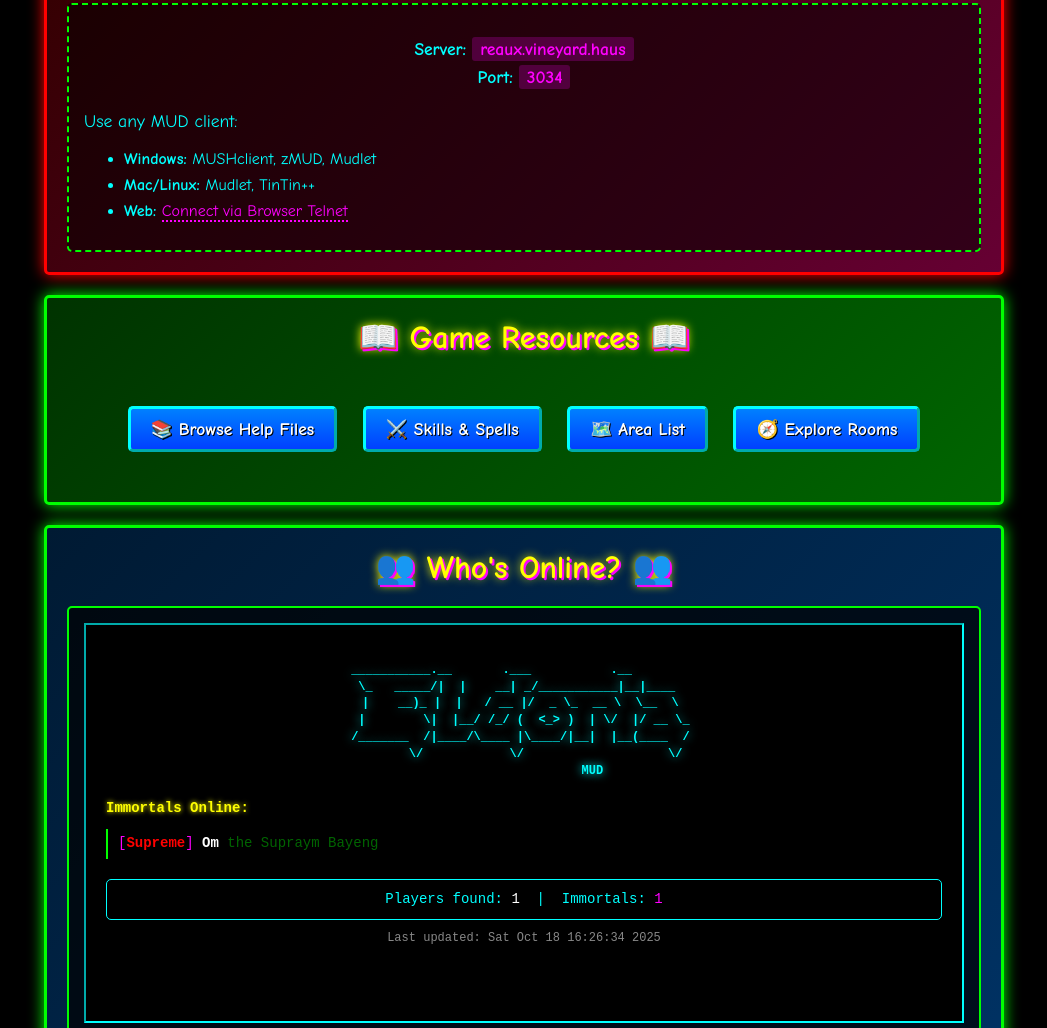
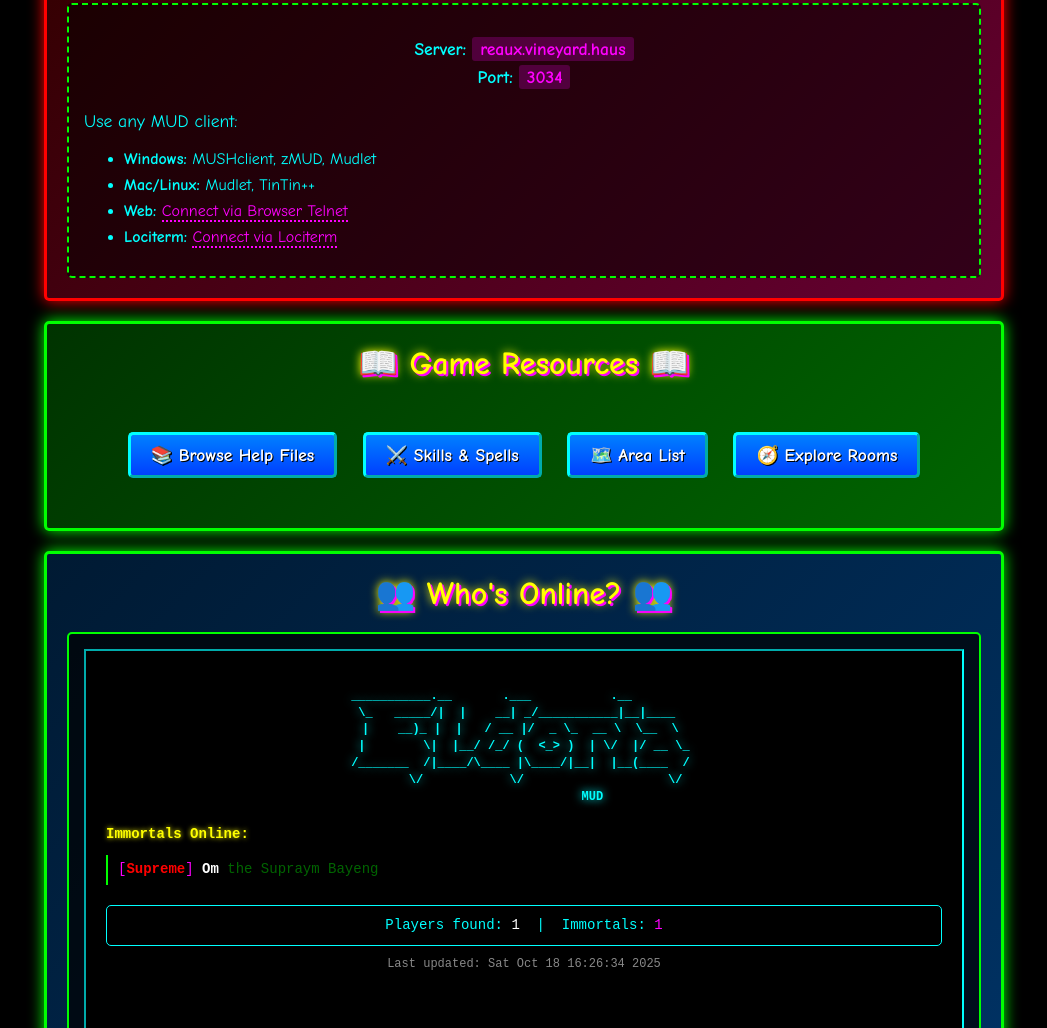
Before and after one commit to icewindlegacy/Eldoria, a plain HTML site: page public_html/index.html in a window 1280 px wide. Shown: the part 1008-2036 px from the top of the page, without its empty margins (116-1163 px from the left). Drawn offline with Linux system fonts and the light colour scheme.

Commit message:
Add lociterm connection link to website

```diff
--- a/public_html/index.html
+++ b/public_html/index.html
@@ -87,6 +87,7 @@
                     <li><strong>Windows:</strong> MUSHclient, zMUD, Mudlet</li>
                     <li><strong>Mac/Linux:</strong> Mudlet, TinTin++</li>
                     <li><strong>Web:</strong> <a href="telnet://reaux.vineyard.haus:3034">Connect via Browser Telnet</a></li>
+                    <li><strong>Lociterm:</strong> <a href="https://lociterm.com/play/?host=reaux.vineyard.haus&port=3034">Connect via Lociterm</a></li>
                 </ul>
             </div>
         </div>
```
